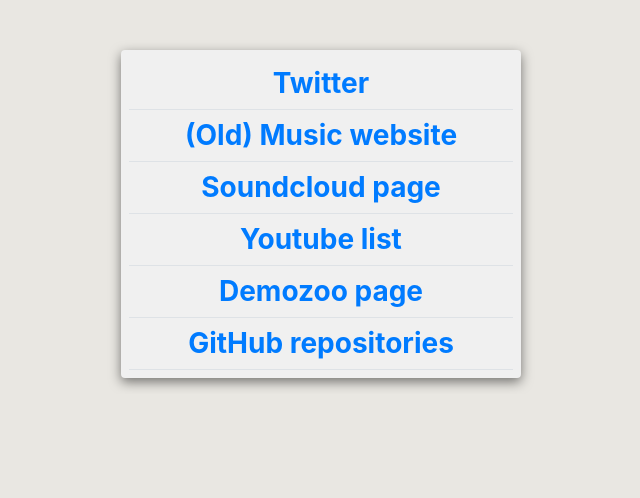
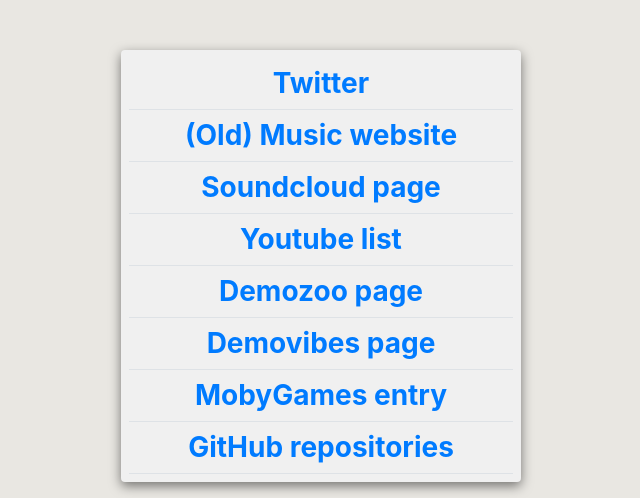
Before and after one commit to mstempell/mstempell.github.io, a plain HTML site: page index.html in a window 1280 px wide. Shown: the part 420-918 px from the top of the page, without its empty margins (319-959 px from the left). Before the commit the page ends 814 px from the top, so only its background shows below. Drawn offline with Linux system fonts and the light colour scheme.

Commit message:
add links

```diff
--- a/index.html
+++ b/index.html
@@ -50,6 +50,16 @@
         </div>
         <div class="pt-2">
           <p class="pb-2 mb-0 border-bottom">
+            <a href="https://scenestream.net/demovibes/artist/354/"><strong>Demovibes page</strong></a>
+          </p>
+        </div>
+        <div class="pt-2">
+          <p class="pb-2 mb-0 border-bottom">
+            <a href="https://www.mobygames.com/developer/sheet/view/developerId,168329/"><strong>MobyGames entry</strong></a>
+          </p>
+        </div>
+        <div class="pt-2">
+          <p class="pb-2 mb-0 border-bottom">
             <a href="https://github.com/mstempell"><strong>GitHub repositories</strong></a>
           </p>
         </div>
```
